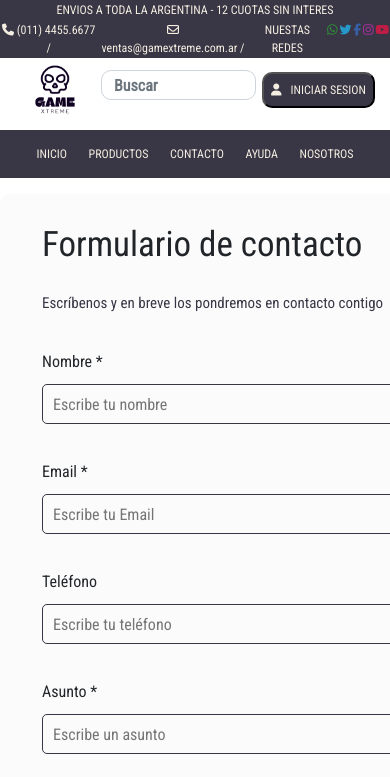
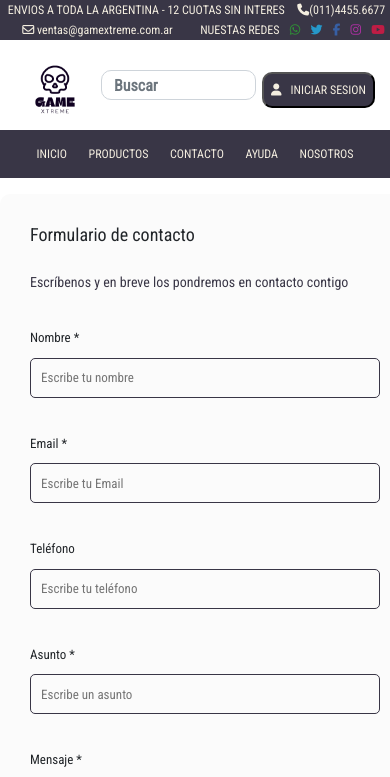
Before and after one commit to GereB92/Proyecto-Coder-DWEB, a website: page paginas/contacto.html in a window 390 px wide. Shown: the top 777 px of the page. Drawn offline with nearby package versions, Linux system fonts and the light colour scheme.

Commit message:
arreglando mediaquerys de la pagina contacto

```diff
--- a/paginas/contacto.html
+++ b/paginas/contacto.html
@@ -24,23 +24,30 @@
 
 <body>
     <header>
-        <div class="textoHeader fixed-top flex-wrap row">
-            <p class="col-12 col-sm-12 col-md-3 col-lg-5 col-xl-5 col-xxl-6">ENVIOS A TODA LA ARGENTINA - 12 CUOTAS SIN INTERES</p>
-            <div class="d-flex col-12 col-sm-12 col-md-9 col-lg-7 col-xl-7 col-xxl-6">
-                <p><i class="fas fa-phone"></i> (011) 4455.6677 /</p>
-                <p><i class="far fa-envelope"></i> ventas@gamextreme.com.ar /</p>
+        <div class="textoHeader fixed-top flex-wrap">
+            <p class="col-9 col-sm-9 col-md-8 col-lg-6 col-xl-4 col-xxl-4">ENVIOS A TODA LA ARGENTINA - 12 CUOTAS
+                SIN INTERES
+            </p>
+            <p class="col-3 col-sm-3 col-md-4 col-lg-6 col-xl-2 col-xxl-2"><i class="fas fa-phone"></i>(011)4455.6677
+            </p>
+            <p class="col-6 col-sm-6 col-md-6 col-lg-6 col-xl-2 col-xxl-3"><i class="far fa-envelope"></i>
+                ventas@gamextreme.com.ar</p>
+            <div class="col-6 col-sm-6 col-md-6 col-lg-6 col-xl-4 col-xxl-3 d-flex justify-content-around">
                 <p>NUESTAS REDES</p>
-                <p><i class="fab fa-whatsapp" style="color: #2f9335"></i></p>
-                <p><i class="fab fa-twitter" style="color: #2698c9"></i></p>
-                <p><i class="fab fa-facebook-f" style="color: #375fa4"></i></p>
-                <p><i class="fab fa-instagram" style="color: #aa31a0"></i></p>
-                <p><i class="fab fa-youtube" style="color: #bf1d45"></i></p>
+                <p><i class="fab fa-whatsapp" style="color: #2f9335;"></i></p>
+                <p><i class="fab fa-twitter" style="color: #2698c9;"></i></p>
+                <p><i class="fab fa-facebook-f" style="color: #375fa4;"></i></p>
+                <p><i class="fab fa-instagram" style="color: #aa31a0;"></i></p>
+                <p><i class="fab fa-youtube" style="color: #bf1d45;"></i></p>
             </div>
         </div>
-        <div class="contenedorLogo container">
-            <a href="../index.html"><img src="../imagenes/gamextreme.png" alt="logo marca" /></a>
-            <input class="form-control" type="search" placeholder="Buscar" />
-            <button><i class="fa-solid fa-user"></i>INICIAR SESION</button>
+        </div>
+        <div>
+            <div class="contenedorLogo container">
+                <a href="../index.html"><img src="../imagenes/gamextreme.png" alt="logo marca"></a>
+                <input class="form-control " type="search" placeholder="Buscar">
+                <button><i class="fa-solid fa-user"></i>INICIAR SESION</button>
+            </div>
         </div>
     </header>
     <nav>
@@ -64,8 +71,8 @@
     </nav>
     <main>
         <!-- FORMULARIO DE CONTACTO -->
-        <div class="contact_form row">
-            <div class="formulario col-12 col-sm-12 col-md-12 col-lg-12 col-xl-12 col-xxl-12">
+        <div class="contact_form">
+            <div class="formulario">
                 <h1>Formulario de contacto</h1>
                 <h3>Escríbenos y en breve los pondremos en contacto contigo</h3>
                 <form action="submeter-formulario.php" method="post">
--- a/scss/partials/_queries.scss
+++ b/scss/partials/_queries.scss
@@ -328,4 +328,30 @@
 
         }
     }
+
+    .formulario {
+        h1 {
+            font-size: 18px;
+        }
+
+        h3 {
+            font-size: 14px;
+        }
+
+        p {
+            font-size: 13px;
+
+            input {
+                width: 350px;
+            }
+
+            textarea {
+                width: 350px;
+            }
+        }
+
+        button {
+            width: 350px;
+        }
+    }
 }
```
Also changed, not shown: paginas/ayuda.html (+16 -9 lines), paginas/nosotros.html (+16 -9 lines), paginas/productos.html (+16 -9 lines), scss/styles.css, 1 other file.
